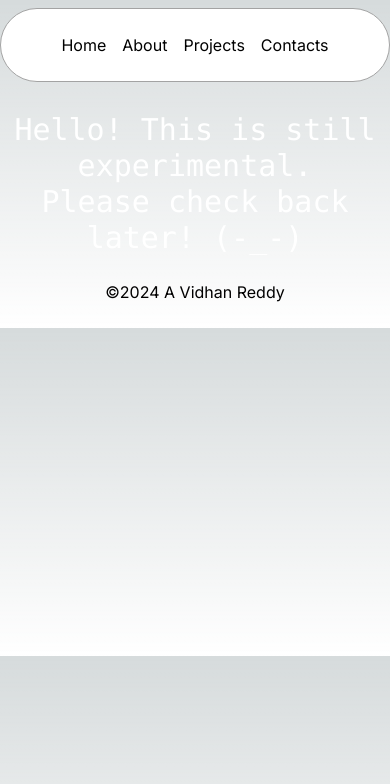
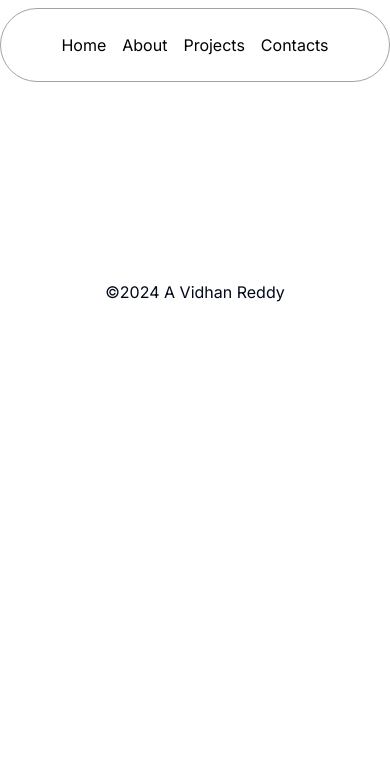
Before and after one commit to AVidhanR/itsvidhanreddy, a Next.js app: page /admin in a window 390 px wide. Shown: the top 784 px of the page. Built offline with nearby package versions, Linux system fonts and the light colour scheme.

Commit message:
Added accertinity@ui 0.2.2 CLI

```diff
--- a/src/app/globals.css
+++ b/src/app/globals.css
@@ -2,47 +2,68 @@
 @tailwind components;
 @tailwind utilities;
 
-:root {
-  --foreground-rgb: 0, 0, 0;
-  --background-start-rgb: 214, 219, 220;
-  --background-end-rgb: 255, 255, 255;
-}
+@layer base {
+  :root {
+    --background: 0 0% 100%;
+    --foreground: 222.2 84% 4.9%;
+    --card: 0 0% 100%;
+    --card-foreground: 222.2 84% 4.9%;
+    --popover: 0 0% 100%;
+    --popover-foreground: 222.2 84% 4.9%;
+    --primary: 222.2 47.4% 11.2%;
+    --primary-foreground: 210 40% 98%;
+    --secondary: 210 40% 96.1%;
+    --secondary-foreground: 222.2 47.4% 11.2%;
+    --muted: 210 40% 96.1%;
+    --muted-foreground: 215.4 16.3% 46.9%;
+    --accent: 210 40% 96.1%;
+    --accent-foreground: 222.2 47.4% 11.2%;
+    --destructive: 0 84.2% 60.2%;
+    --destructive-foreground: 210 40% 98%;
+    --border: 214.3 31.8% 91.4%;
+    --input: 214.3 31.8% 91.4%;
+    --ring: 222.2 84% 4.9%;
+    --radius: 0.5rem;
+    --chart-1: 12 76% 61%;
+    --chart-2: 173 58% 39%;
+    --chart-3: 197 37% 24%;
+    --chart-4: 43 74% 66%;
+    --chart-5: 27 87% 67%;
+  }
 
-@media (prefers-color-scheme: dark) {
-  :root {
-    --foreground-rgb: 255, 255, 255;
-    --background-start-rgb: 0, 0, 0;
-    --background-end-rgb: 0, 0, 0;
+  .dark {
+    --background: 222.2 84% 4.9%;
+    --foreground: 210 40% 98%;
+    --card: 222.2 84% 4.9%;
+    --card-foreground: 210 40% 98%;
+    --popover: 222.2 84% 4.9%;
+    --popover-foreground: 210 40% 98%;
+    --primary: 210 40% 98%;
+    --primary-foreground: 222.2 47.4% 11.2%;
+    --secondary: 217.2 32.6% 17.5%;
+    --secondary-foreground: 210 40% 98%;
+    --muted: 217.2 32.6% 17.5%;
+    --muted-foreground: 215 20.2% 65.1%;
+    --accent: 217.2 32.6% 17.5%;
+    --accent-foreground: 210 40% 98%;
+    --destructive: 0 62.8% 30.6%;
+    --destructive-foreground: 210 40% 98%;
+    --border: 217.2 32.6% 17.5%;
+    --input: 217.2 32.6% 17.5%;
+    --ring: 212.7 26.8% 83.9%;
+    --chart-1: 220 70% 50%;
+    --chart-2: 160 60% 45%;
+    --chart-3: 30 80% 55%;
+    --chart-4: 280 65% 60%;
+    --chart-5: 340 75% 55%;
   }
 }
 
-body {
-  color: rgb(var(--foreground-rgb));
-  background: linear-gradient(
-      to bottom,
-      transparent,
-      rgb(var(--background-end-rgb))
-    )
-    rgb(var(--background-start-rgb));
-}
-
-@layer utilities {
-  .text-balance {
-    text-wrap: balance;
+@layer base {
+  * {
+    @apply border-border;
+  }
+  body {
+    @apply bg-background text-foreground;
   }
 }
-
-.list-item-custom {
-  margin-bottom: 0.5rem;
-}
-
-@media screen and (max-width: 730px) {
-  .navbar-responsive {
-    display: flex;
-    flex-direction: column;
-  }
-}
-
-.transition-color {
-  transition: ease-in-out color 0.8s;
-}
--- a/src/components/ui/hero-highlight.tsx
+++ b/src/components/ui/hero-highlight.tsx
@@ -1,5 +1,5 @@
 "use client";
-import { cn } from "@/utils/cn";
+import { cn } from "@/lib/utils";
 import { useMotionValue, motion, useMotionTemplate } from "framer-motion";
 import React from "react";
 
@@ -86,7 +86,7 @@
         display: "inline",
       }}
       className={cn(
-        `relative inline-block pb-1 px-1 rounded-lg bg-gradient-to-r from-indigo-300 to-purple-300 dark:from-indigo-500 dark:to-purple-500`,
+        `relative inline-block pb-1   px-1 rounded-lg bg-gradient-to-r from-indigo-300 to-purple-300 dark:from-indigo-500 dark:to-purple-500`,
         className
       )}
     >
--- /dev/null
+++ b/src/lib/utils.ts
@@ -0,0 +1,6 @@
+import { type ClassValue, clsx } from "clsx";
+import { twMerge } from "tailwind-merge";
+
+export function cn(...inputs: ClassValue[]) {
+  return twMerge(clsx(inputs));
+}
--- a/tailwind.config.ts
+++ b/tailwind.config.ts
@@ -1,24 +1,95 @@
 import type { Config } from "tailwindcss";
-// Plugin to add each Tailwind color as a global CSS variable
 
+function addVariablesForColors({ addBase, theme }: any) {
+  let allColors = flattenColorPalette(theme("colors"));
+  let newVars = Object.fromEntries(
+    Object.entries(allColors).map(([key, val]) => [`--${key}`, val])
+  );
+
+  addBase({
+    ":root": newVars,
+  });
+}
 const svgToDataUri = require("mini-svg-data-uri");
-const colors = require("tailwindcss/colors");
 const {
   default: flattenColorPalette,
 } = require("tailwindcss/lib/util/flattenColorPalette");
-
-const config: Config = {
+const config = {
+  darkMode: ["class"],
   content: [
-    "./src/pages/**/*.{js,ts,jsx,tsx,mdx}",
-    "./src/components/**/*.{js,ts,jsx,tsx,mdx}",
-    "./src/app/**/*.{js,ts,jsx,tsx,mdx}",
+    "./pages/**/*.{ts,tsx}",
+    "./components/**/*.{ts,tsx}",
+    "./app/**/*.{ts,tsx}",
+    "./src/**/*.{ts,tsx}",
   ],
+  prefix: "",
   theme: {
+    container: {
+      center: true,
+      padding: "2rem",
+      screens: {
+        "2xl": "1400px",
+      },
+    },
     extend: {
-      keyframes: {},
+      colors: {
+        border: "hsl(var(--border))",
+        input: "hsl(var(--input))",
+        ring: "hsl(var(--ring))",
+        background: "hsl(var(--background))",
+        foreground: "hsl(var(--foreground))",
+        primary: {
+          DEFAULT: "hsl(var(--primary))",
+          foreground: "hsl(var(--primary-foreground))",
+        },
+        secondary: {
+          DEFAULT: "hsl(var(--secondary))",
+          foreground: "hsl(var(--secondary-foreground))",
+        },
+        destructive: {
+          DEFAULT: "hsl(var(--destructive))",
+          foreground: "hsl(var(--destructive-foreground))",
+        },
+        muted: {
+          DEFAULT: "hsl(var(--muted))",
+          foreground: "hsl(var(--muted-foreground))",
+        },
+        accent: {
+          DEFAULT: "hsl(var(--accent))",
+          foreground: "hsl(var(--accent-foreground))",
+        },
+        popover: {
+          DEFAULT: "hsl(var(--popover))",
+          foreground: "hsl(var(--popover-foreground))",
+        },
+        card: {
+          DEFAULT: "hsl(var(--card))",
+          foreground: "hsl(var(--card-foreground))",
+        },
+      },
+      borderRadius: {
+        lg: "var(--radius)",
+        md: "calc(var(--radius) - 2px)",
+        sm: "calc(var(--radius) - 4px)",
+      },
+      keyframes: {
+        "accordion-down": {
+          from: { height: "0" },
+          to: { height: "var(--radix-accordion-content-height)" },
+        },
+        "accordion-up": {
+          from: { height: "var(--radix-accordion-content-height)" },
+          to: { height: "0" },
+        },
+      },
+      animation: {
+        "accordion-down": "accordion-down 0.2s ease-out",
+        "accordion-up": "accordion-up 0.2s ease-out",
+      },
     },
   },
   plugins: [
+    require("tailwindcss-animate"),
     addVariablesForColors,
     function ({ matchUtilities, theme }: any) {
       matchUtilities(
@@ -33,41 +104,6 @@
       );
     },
   ],
-};
-
-function addVariablesForColors({ addBase, theme }: any) {
-  const allColors = flattenColorPalette(theme("colors"));
-  const newVars = Object.fromEntries(
-    Object.entries(allColors).map(([key, value]) => [`--${key}`, value])
-  );
-
-  addBase({
-    ":root": newVars,
-  });
-}
-
-// Plugin to add utilities for SVG patterns
-// function addSvgPatterns({ matchUtilities, theme }: any) {
-//   matchUtilities(
-//     {
-//       "bg-grid": (value: any) => ({
-//         backgroundImage: `url("${svgToDataUri(
-//           `<svg xmlns="http://www.w3.org/2000/svg" viewBox="0 0 32 32" width="32" height="32" fill="none" stroke="${value}"><path d="M0 .5H31.5V32"/></svg>`
-//         )}")`,
-//       }),
-//       "bg-grid-small": (value: any) => ({
-//         backgroundImage: `url("${svgToDataUri(
-//           `<svg xmlns="http://www.w3.org/2000/svg" viewBox="0 0 32 32" width="8" height="8" fill="none" stroke="${value}"><path d="M0 .5H31.5V32"/></svg>`
-//         )}")`,
-//       }),
-//       "bg-dot": (value: any) => ({
-//         backgroundImage: `url("${svgToDataUri(
-//           `<svg xmlns="http://www.w3.org/2000/svg" viewBox="0 0 32 32" width="16" height="16" fill="none"><circle fill="${value}" id="pattern-circle" cx="10" cy="10" r="1.6257413380501518"></circle></svg>`
-//         )}")`,
-//       }),
-//     },
-//     { values: flattenColorPalette(theme("backgroundColor")), type: "color" }
-//   );
-// }
+} satisfies Config;
 
 export default config;
```
Also changed, not shown: package.json (+5 -2 lines), components.json (added), 1 other file (tests, documents, lock files or other folders).
